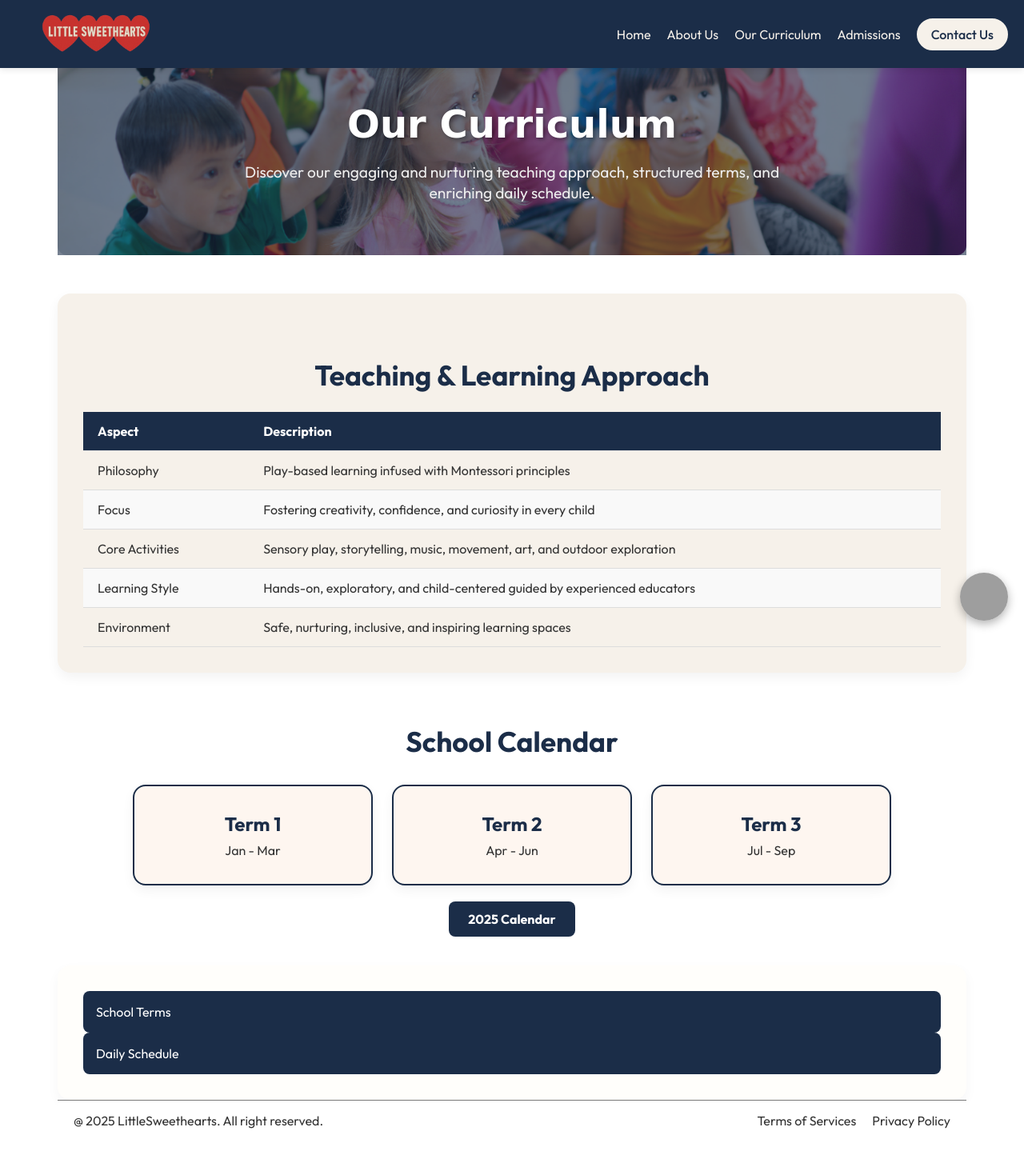
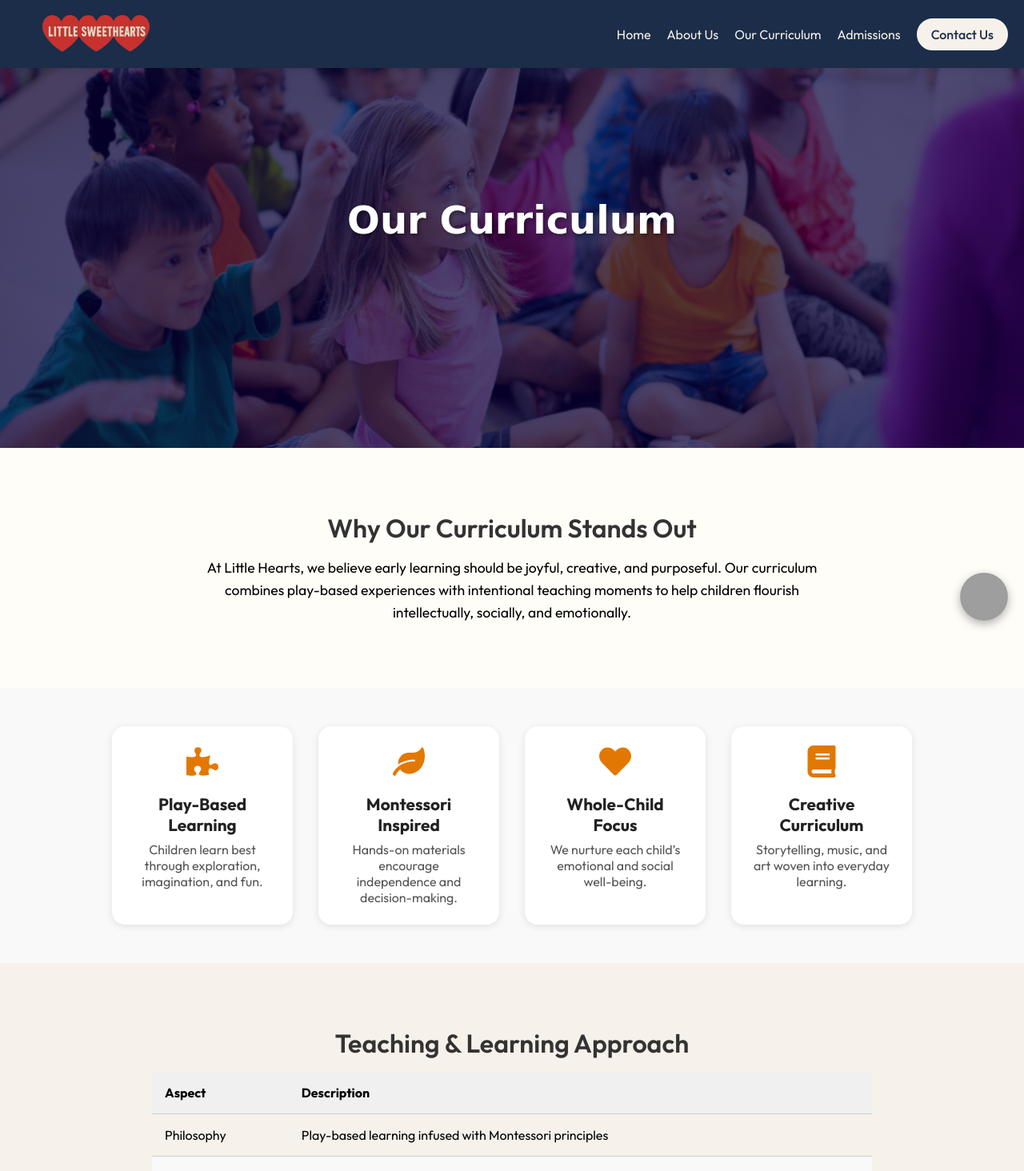
Before and after one commit to lydiahyl/littlesweethearts, a React (Vite) app: page /curriculum in a window 1280 px wide. Shown: the top 1464 px of the page at 80% size. Built offline with nearby package versions, Linux system fonts and the light colour scheme; grey boxes are pictures that could not be loaded.

Commit message:
added admissions

```diff
--- a/index.html
+++ b/index.html
@@ -1,6 +1,10 @@
 <!doctype html>
 <html lang="en">
   <head>
+    <link rel="preconnect" href="https://fonts.googleapis.com">
+    <link rel="preconnect" href="https://fonts.gstatic.com" crossorigin>
+    <link href="https://fonts.googleapis.com/css2?family=Outfit:wght@100..900&display=swap" rel="stylesheet">
+
     <meta charset="UTF-8" />
     <meta name="viewport" content="width=device-width, initial-scale=1.0" />
     <title>Little SweetHearts</title>
--- a/package.json
+++ b/package.json
@@ -15,6 +15,7 @@
     "react": "^18.3.1",
     "react-accessible-accordion": "^5.0.1",
     "react-dom": "^18.3.1",
+    "react-icons": "^5.5.0",
     "react-router": "^7.6.3",
     "react-router-dom": "^7.6.3",
     "react-switch": "^7.1.0",
--- a/src/components/Curriculum/Curriculum.css
+++ b/src/components/Curriculum/Curriculum.css
@@ -1,91 +1,97 @@
-/* Container */
-.curriculum-container {
-  padding: 2rem;
-  max-width: 1200px;
-  margin: 0 auto;
-  font-family: 'Segoe UI', sans-serif;
-  color: #333;
-}
-
 /* Hero Section */
 .hero-section {
-  position: relative;
-  text-align: center;
-  background: url('../../assets/about1.png') no-repeat center/cover;
-  border-radius: 12px;
-  padding: 6rem 1rem 4rem;
-  background-color: #fef6f0;
-}
-.hero-section::before {
-  content: '';
-  position: absolute;
-  top: 0;
-  left: 0;
-  height: 100%;
-  width: 100%;
-  background: rgba(27, 45, 72, 0.6); /* dark overlay */
-  z-index: 1;
-}
-.hero-title,
-.hero-subtitle {
-  position: relative;
-  z-index: 2;
+  height: 70vh;
+  background: linear-gradient(rgba(8,0,58,0.7), rgba(8,0,58,0.7)), url('../../assets/about1.png') no-repeat center center/cover;
+  font-family: "Outfit", sans-serif;
+  display: flex;
+  justify-content: center;
+  align-items: center;
 }
 .hero-title {
+  text-align: center;
+  z-index: 2;
   font-size: 3rem;
-  font-weight: 700;
-  color: #fff;
-  margin-bottom: 1rem;
-}
-.hero-subtitle {
-  font-size: 1.2rem;
-  color: #eee;
-  max-width: 700px;
-  margin: 0 auto;
+  margin-bottom: 0.5rem;
+  font-weight: bold;
 }
 
 /* Section Titles */
 .section-title {
-  font-size: 2.2rem;
-  margin: 3rem 0 1rem;
-  color: #1b2d48;
+  font-size: 2rem;
+  margin: 2rem 0 1rem;
   text-align: center;
+  color: #333;
+  font-weight: 600;
 }
 
 .section-text {
+  text-align: center;
   font-size: 1.1rem;
+  max-width: 800px;
+  margin: 0 auto 2rem;
+  line-height: 1.6;
+}
+.why-stand-out-section {
+  padding: 3rem 1.5rem;
+  background-color: #fffdf7;
+}
+.curriculum-highlights {
+  background-color: #f9f9f9;
+  padding: 3rem 1.5rem;
+}
+.highlight-cards {
+  display: grid;
+  grid-template-columns: repeat(auto-fit, minmax(220px, 1fr));
+  gap: 2rem;
+  max-width: 1000px;
+  margin: 0 auto;
+}
+.highlight-card {
+  background-color: #fff;
+  border-radius: 1rem;
+  padding: 1.5rem;
   text-align: center;
-  max-width: 700px;
-  margin: 0 auto 2rem;
-  line-height: 1.7;
+  box-shadow: 0 2px 10px rgba(0,0,0,0.1);
+  transition: transform 0.3s ease;
 }
-
+.highlight-icon {
+  font-size: 2.5rem;
+  color: #E27802;
+  margin-bottom: 1rem;
+}
+.highlight-card h3 {
+  font-size: 1.3rem;
+  margin-bottom: 0.5rem;
+  color: #222;
+}
+.highlight-card p {
+  font-size: 1rem;
+  color: #555;
+}
 /* Teaching Table Section */
 .teaching-table-section {
-  margin-top: 3rem;
-  padding: 2rem;
+  padding: 3rem 1.5rem;
   background-color: #f6f1ea;
-  border-radius: 16px;
-  box-shadow: 0 6px 15px rgba(0, 0, 0, 0.05);
 }
 
 .teaching-table {
   width: 100%;
+  max-width: 900px;
+  margin: 0 auto;
   border-collapse: collapse;
-  margin-top: 1.5rem;
   font-size: 1rem;
 }
 
 .teaching-table th,
 .teaching-table td {
-  padding: 14px 18px;
+  padding: 1rem;
   text-align: left;
-  border-bottom: 1px solid #ddd;
+  border-bottom: 1px solid #ccc;
 }
 
 .teaching-table th {
-  background-color: #1b2d48;
-  color: #fff;
+  background-color: #f0f0f0;
+  font-weight: bold;
 }
 
 .teaching-table tr:nth-child(even) {
@@ -95,161 +101,117 @@
 .teaching-table tr:hover {
   background-color: #f1f1f1;
 }
-
-/* Accordion Section */
-.term-table-section {
-  margin-top: 3rem;
-  padding: 2rem;
-  background-color: #fffefb;
-  border-radius: 16px;
-  box-shadow: 0 6px 15px rgba(0, 0, 0, 0.04);
+/* === Calendar Section === */
+.calendar-box-section {
+  padding: 3rem 1.5rem;
+  background-color: #fdfaf4;
+  text-align: center;
 }
-
-.accordion__button {
-  background-color: #1b2d48;
-  color: white;
-  font-size: 1rem;
-  padding: 1rem;
-  border: none;
-  border-radius: 8px;
-  cursor: pointer;
-  text-align: left;
-  width: 100%;
-  transition: background-color 0.3s ease;
-}
-
-.accordion__button:hover {
-  background-color: #334e6d;
-}
-
-.accordion__panel {
-  padding: 1rem;
-  background-color: #fafafa;
-  border-top: 1px solid #ccc;
-  border-radius: 0 0 12px 12px;
-}
-.calendar-box-section {
-  text-align: center;
-  margin-top: 4rem;
-}
-
 .term-box-container {
   display: flex;
   justify-content: center;
+  flex-wrap: wrap;
   gap: 1.5rem;
-  flex-wrap: wrap;
   margin-top: 2rem;
 }
 
 .term-box {
-  flex: 1;
-  min-width: 220px;
-  max-width: 300px;
-  background-color: #fef6f0;
-  border: 2px solid #1b2d48;
-  color: #1b2d48;
-  border-radius: 16px;
-  padding: 2rem 1.5rem;
-  text-align: center;
-  box-shadow: 0 6px 15px rgba(0, 0, 0, 0.05);
-  transition: transform 0.3s ease;
-}
-
-.term-box:hover {
-  transform: translateY(-5px);
-  box-shadow: 0 8px 20px rgba(0,0,0,0.08);
+  background-color: #fff;
+  padding: 1rem 2rem;
+  border-radius: 1rem;
+  box-shadow: 0 2px 8px rgba(0,0,0,0.1);
+  min-width: 180px;
 }
 
 .term-box h3 {
-  font-size: 1.5rem;
-  margin-bottom: 0.5rem;
-  font-weight: bold;
-}
-
-.term-box p {
-  font-size: 1rem;
-  color: #333;
-}
-
-.calendar-download {
-  margin-top: 2rem;
+  font-size: 1.2rem;
+  color: #E27802;
+  margin-bottom: 0.3rem;
 }
 
 .download-button {
-  padding: 0.75rem 1.5rem;
-  background-color: #1b2d48;
-  color: #fff;
-  border: none;
-  border-radius: 8px;
+  display: inline-block;
+  margin-top: 2rem;
+  background-color: #E27802;
+  color: white;
+  padding: 0.7rem 1.5rem;
+  border-radius: 0.5rem;
   text-decoration: none;
-  font-weight: bold;
   transition: background-color 0.3s ease;
 }
 
 .download-button:hover {
-  background-color: #334e6d;
+  background-color: #d06900;
 }
+
+/* School Terms Section */
+.term-table-section,
+.daily-schedule-section {
+  padding: 2rem;
+  margin: 3rem auto;
+  max-width: 900px;
+  background-color: #fdfdfd;
+  border-radius: 1rem;
+  box-shadow: 0 4px 8px rgba(0, 0, 0, 0.05);
+}
+
+.term-description {
+  font-size: 1.1rem;
+  line-height: 1.6;
+  margin-top: 1rem;
+  color: #444;
+}
+
+/* Daily Schedule Table */
 .schedule-table-container {
-  margin-top: 1.5rem;
   overflow-x: auto;
-  border-radius: 12px;
-  box-shadow: 0 4px 12px rgba(0,0,0,0.05);
+  margin-top: 1rem;
 }
+
 .schedule-table {
   width: 100%;
   border-collapse: collapse;
   font-size: 1rem;
-  background-color: #ffffff;
-  border-radius: 12px;
-  overflow: hidden;
+  min-width: 400px;
 }
+
 .schedule-table th,
 .schedule-table td {
+  padding: 1rem;
   border: 1px solid #ddd;
-  padding: 14px 18px;
-  text-align: center;
+  text-align: left;
 }
+
 .schedule-table th {
-  background-color: #1b2d48;
-  color: #fff;
+  background-color: #eaf6ff;
   font-weight: 600;
 }
-.schedule-table tr:nth-child(even) {
-  background-color: #f9f9f9;
-}
-.schedule-table tr:hover {
-  background-color: #f1f5f9;
-}
-/* Responsive */
+
+/* === Responsive === */
 @media (max-width: 768px) {
   .hero-title {
-    font-size: 2rem;
+    font-size: 2.2rem;
   }
 
   .hero-subtitle {
     font-size: 1rem;
   }
-  .section-title {
-    font-size: 1.6rem;
+
+  .highlight-cards {
+    grid-template-columns: 1fr;
   }
-  .teaching-table th,
-  .teaching-table td {
-    font-size: 0.95rem;
-    padding: 10px 12px;
-  }
+
   .term-box {
     flex: 1 1 100%;
-    max-width: 100%;
-  }
-  .term-box-container {
-    flex-direction: column;
-    align-items: center;
-  }
-  .schedule-table {
-    font-size: 0.9rem;
+    margin: 1rem 0;
   }
   .schedule-table th,
   .schedule-table td {
-    padding: 10px 12px;
+    padding: 0.75rem;
+    font-size: 0.95rem;
+  }
+
+  .term-description {
+    font-size: 1rem;
   }
 }
--- a/src/components/Curriculum/Curriculum.jsx
+++ b/src/components/Curriculum/Curriculum.jsx
@@ -10,28 +10,63 @@ import {
 import './Curriculum.css'
 import Footer from '../Footer/Footer';
 import bgimage from '../../assets/about1.png'
+import { FaLeaf, FaHeart, FaPuzzlePiece, FaBook } from 'react-icons/fa'
 
 function Curriculum() {
   return (
     <div className='curriculum-container'>
         <motion.section
           className="hero-section"
-          style={{
-          backgroundImage: `url(${bgimage})`,
-          backgroundSize: 'cover',
-          backgroundPosition: 'center',
-          color: '#fff'
-        }}
           initial={{ opacity: 0, y: -30}}
           animate={{ opacity: 1, y:0 }}
           transition={{ duration: 1 }}
         >
-          <div className='hero-overlay'>
           <h1 className='hero-title'>Our Curriculum</h1>
-          <p className='hero-subtitle'>
-            Discover our engaging and nurturing teaching approach, structured terms,
-            and enriching daily schedule.
+        </motion.section>
+
+        {/* Why It Stands Out */}
+        <motion.section
+          className="why-stand-out-section"
+          initial={{ opacity: 0, y: 30 }}
+          animate={{ opacity: 1, y: 0 }}
+          transition={{ duration: 1, delay: 0.2 }}
+        >
+          <h2 className='section-title'>Why Our Curriculum Stands Out</h2>
+          <p className='section-text'>
+            At Little Hearts, we believe early learning should be joyful, creative, and purposeful.
+            Our curriculum combines play-based experiences with intentional teaching moments to help children
+            flourish intellectually, socially, and emotionally.
           </p>
+        </motion.section>
+
+        {/* Curriculum Highlights */}
+        <motion.section
+          className='curriculum-highlights'
+          initial={{ opacity: 0, y: 30 }}
+          animate={{ opacity: 1, y: 0 }}
+          transition={{ duration: 1, delay: 0.3 }}
+        >
+          <div className='highlight-cards'>
+            <motion.div className='highlight-card' whileHover={{ scale: 1.05 }}>
+              <FaPuzzlePiece className='highlight-icon' />
+              <h3>Play-Based Learning</h3>
+              <p>Children learn best through exploration, imagination, and fun.</p>
+            </motion.div>
+            <motion.div className='highlight-card' whileHover={{ scale: 1.05 }}>
+              <FaLeaf className='highlight-icon' />
+              <h3>Montessori Inspired</h3>
+              <p>Hands-on materials encourage independence and decision-making.</p>
+            </motion.div>
+            <motion.div className='highlight-card' whileHover={{ scale: 1.05 }}>
+              <FaHeart className='highlight-icon' />
+              <h3>Whole-Child Focus</h3>
+              <p>We nurture each child’s emotional and social well-being.</p>
+            </motion.div>
+            <motion.div className='highlight-card' whileHover={{ scale: 1.05 }}>
+              <FaBook className='highlight-icon' />
+              <h3>Creative Curriculum</h3>
+              <p>Storytelling, music, and art woven into everyday learning.</p>
+            </motion.div>
           </div>
         </motion.section>
 
@@ -80,13 +115,13 @@ function Curriculum() {
           className="calendar-box-section"
           initial={{ opacity: 0 }}
           animate={{ opacity: 1 }}
-          transition={{ duration: 1, delay: 0.6 }}
+          transition={{ duration: 1, delay: 0.5 }}
         >
         <h2 className='section-title'>School Calendar</h2>
         <div className='term-box-container'>
         <motion.div className='term-box' whileHover={{ scale: 1.05 }}><h3>Term 1</h3><p>Jan - Mar</p></motion.div>
           <motion.div className='term-box' whileHover={{ scale: 1.05 }}><h3>Term 2</h3><p>Apr - Jun</p></motion.div>
-          <motion.div className='term-box' whileHover={{ scale: 1.05 }}><h3>Term 3</h3><p>Jul - Sep</p></motion.div>
+          {/* <motion.div className='term-box' whileHover={{ scale: 1.05 }}><h3>Term 3</h3><p>Jul - Sep</p></motion.div> */}
         </div>
       <div className='calendar-download'>
       <a
@@ -99,32 +134,28 @@ function Curriculum() {
         </a>
       </div>
       </motion.section>
-
-        {/* Accordion Section */}
-        <motion.section
+      {/* School Terms */}
+      {/* <motion.section
        className="term-table-section"
        initial={{ opacity: 0 }}
        animate={{ opacity: 1 }}
        transition={{ duration: 1, delay: 0.8 }}
       >
-          <Accordion allowZeroExpanded>
-            <AccordionItem>
-              <AccordionItemHeading>
-                <AccordionItemButton>School Terms</AccordionItemButton>
-              </AccordionItemHeading>
-              <AccordionItemPanel>
-                <p>
+       <h2 className='section-title'>School Terms</h2>
+       <p className="term-description">
         Each school term spans approximately 10 weeks, with a 2-week break in between.
         We also observe public holidays and special cultural events.
       </p>
-              </AccordionItemPanel>
-            </AccordionItem>
+     </motion.section> */}
 
-            <AccordionItem>
-              <AccordionItemHeading>
-                <AccordionItemButton>Daily Schedule</AccordionItemButton>
-              </AccordionItemHeading>
-              <AccordionItemPanel>
+    {/* Daily Schedule */}
+     <motion.section
+      className="daily-schedule-section"
+      initial={{ opacity: 0 }}
+      animate={{ opacity: 1 }}
+      transition={{ duration: 1, delay: 1 }}
+      >
+      <h2 className='section-title'>Daily Schedule</h2>
       <div className="schedule-table-container">
       <table className='schedule-table'>
       <thead>
@@ -142,10 +173,8 @@ function Curriculum() {
         </tbody>
      </table>
     </div>
-              </AccordionItemPanel>
-            </AccordionItem>
-          </Accordion>
   </motion.section>
+
   <Footer/>
 </div>
   )
--- a/src/components/ImageSlider/ImageSlider.css
+++ b/src/components/ImageSlider/ImageSlider.css
@@ -56,9 +56,6 @@
     white-space: normal;
     overflow: visible;
     text-overflow: unset;
-    /* white-space: nowrap;
-    overflow: hidden;
-    text-overflow: ellipsis; */
   }
 
   .hero-subtitle {
--- a/src/index.css
+++ b/src/index.css
@@ -42,3 +42,7 @@ a{
   background: #001444;
   color: #fff;
 }
+html {
+  -webkit-text-size-adjust: 100%;
+  text-size-adjust: 100%;
+}
```
Also changed, not shown: src/components/Admissions/Admissions.css (+68 -0 lines), src/components/Admissions/Admissions.jsx (+43 -1 lines), 1 other file (tests, documents, lock files or other folders). Lines whose indentation alone changed are shown as unchanged.
